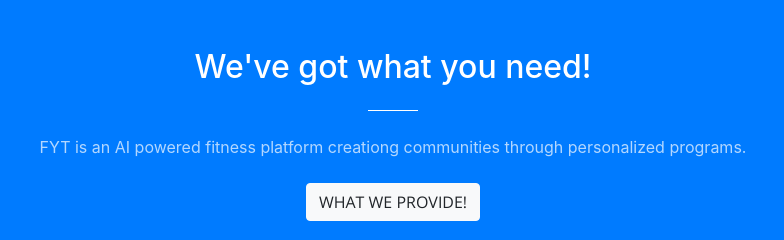
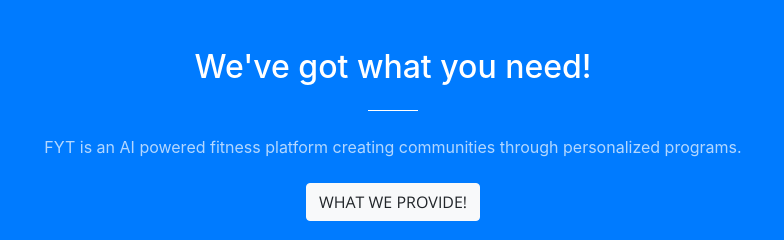
Before and after one commit to ndkcha/fyt, a website with bundled scripts: page index.html in a window 1280 px wide. Shown: the part 880-1120 px from the top of the page, 247-1031 px from the left. Built offline with nearby package versions, Linux system fonts and the light colour scheme.

Commit message:
Update index.html

```diff
--- a/index.html
+++ b/index.html
@@ -96,7 +96,7 @@
             <div class="col-lg-8 mx-auto text-center">
                 <h2 class="section-heading text-white">We've got what you need!</h2>
                 <hr class="light my-4">
-                <p class="text-faded mb-4">FYT is an AI powered fitness platform creationg communities through personalized programs.</p>
+                <p class="text-faded mb-4">FYT is an AI powered fitness platform creating communities through personalized programs.</p>
                 <a class="btn btn-light btn-xl js-scroll-trigger" href="#services">What we provide!</a>
             </div>
         </div>
```
